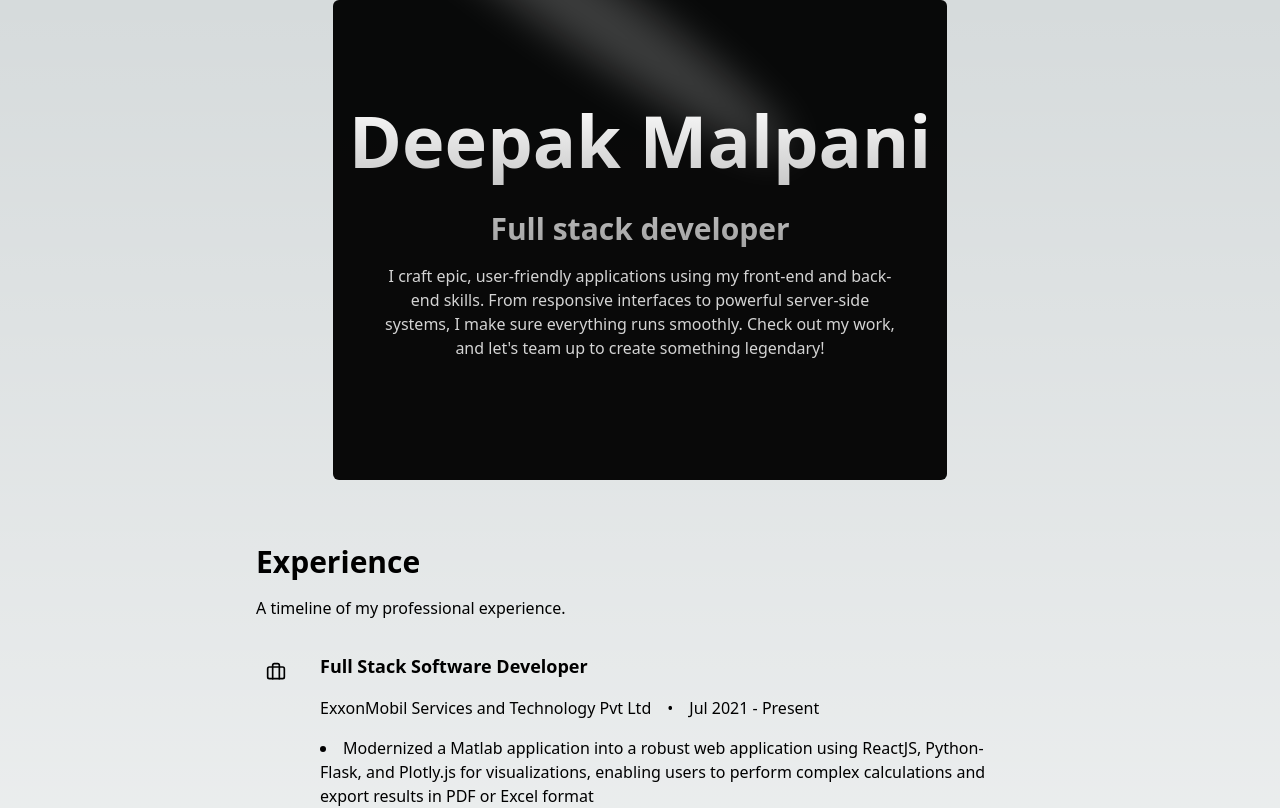
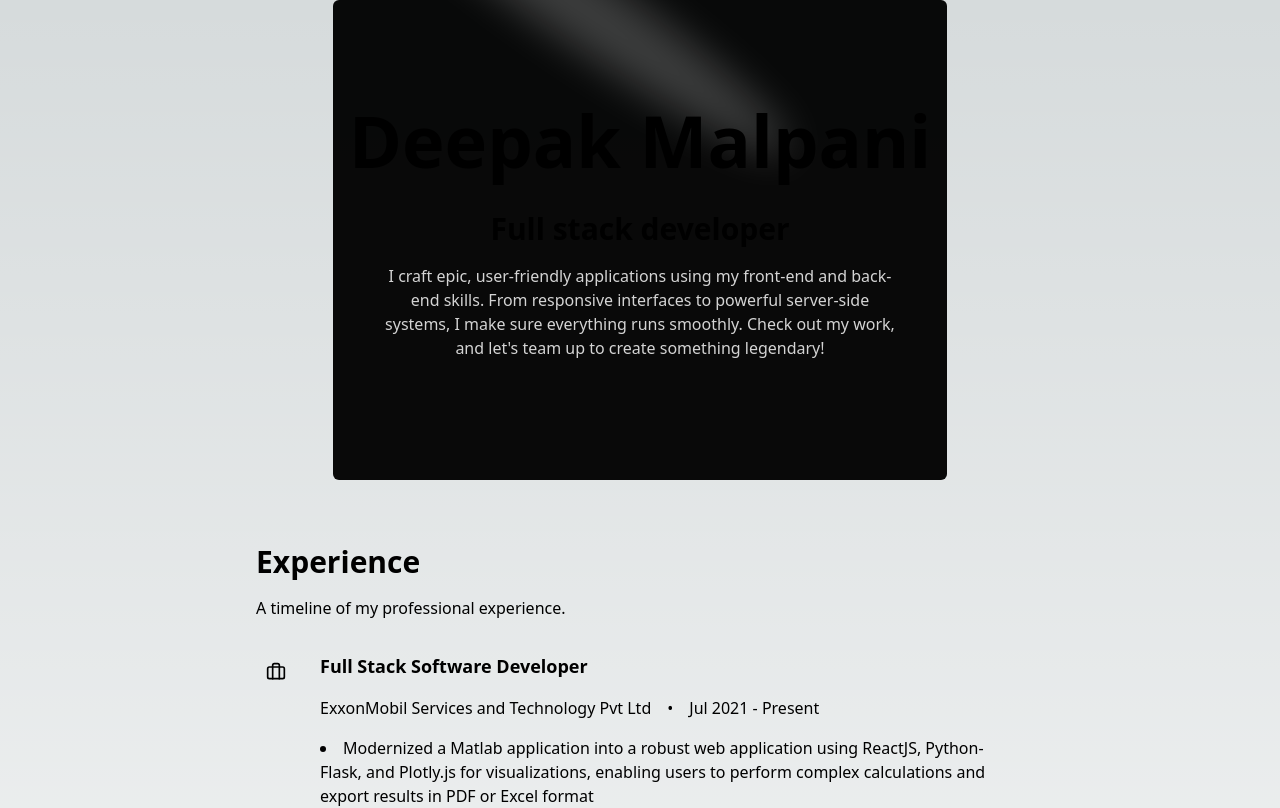
Before and after one commit to deepakmalpani/Portfolio, a Next.js app: page / in a window 1280 px wide. Shown: the top 808 px of the page. Built offline with nearby package versions, Linux system fonts and the light colour scheme.

Commit message:
Update styling

```diff
--- a/components/Introduction.tsx
+++ b/components/Introduction.tsx
@@ -11,8 +11,8 @@ export function Introduction() {
           fill="white"
         />
         <div className=" p-4 max-w-7xl  mx-auto relative z-10  w-full pt-20 md:pt-0">
-          <h1 className="text-4xl md:text-7xl font-bold text-center bg-clip-text text-transparent bg-gradient-to-b from-neutral-50 to-neutral-400 bg-opacity-50">
-            Deepak Malpani <br />{" "}
+          <h1 className="text-4xl md:text-7xl font-bold text-center bg-clip-text bg-opacity-50">
+            Deepak Malpani <br />
             <span className="text-3xl">Full stack developer</span>
           </h1>
           <p className="mt-4 font-normal text-base text-neutral-300 max-w-lg text-center mx-auto">
```
